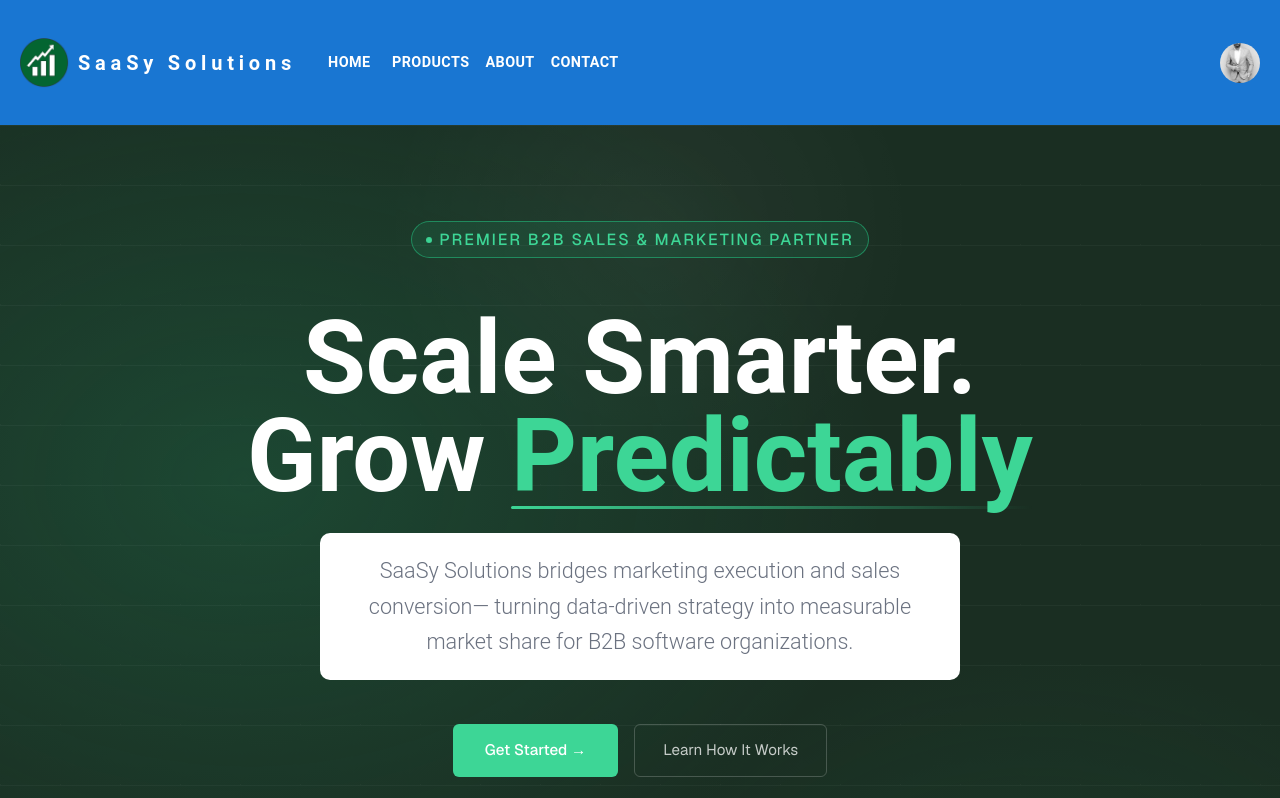
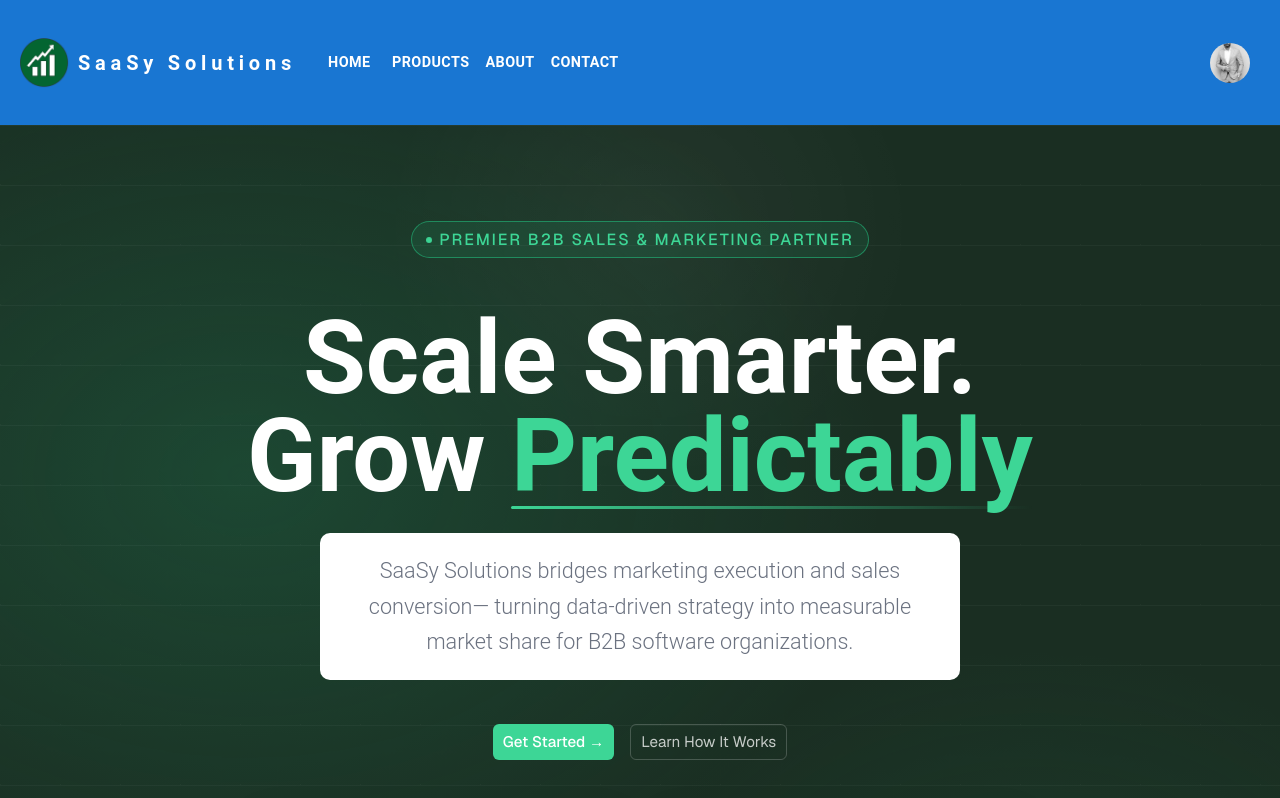
Before and after one commit to SurfBDeployments/SaasySolutions, a Next.js app: page / in a window 1280 px wide. Shown: the top 798 px of the page. Built offline with nearby package versions, Linux system fonts and the light colour scheme.

Commit message:
style changes and spacing

```diff
--- a/app/products/weather/page.tsx
+++ b/app/products/weather/page.tsx
@@ -56,7 +56,7 @@ export default function WeatherProductsPage() {
             <h1 className="max-w-m text-4xl font-semibold leading-10 tracking-tight text-black dark:text-cyan-800" style={{ textAlign: "left" }}>Products</h1>
 
             <h2 className="max-w-m text-4xl font-semibold leading-10 tracking-tight text-black dark:text-cyan-800" style={{ textAlign: "left" }}><Link href="/products">Data Visualizations</Link> | <Link href="/news">News APIs</Link> | Weather APIs</h2>
-            <h3 className="max-w-m text-2xl font-condensed-light leading-relaxed" style={{ marginBottom: '20px' }}>Showing weather data  for Raleigh using an API endpoint done in Python running on FastAPI framework.</h3>
+            <h3 className="max-w-m text-2xl font-condensed-light leading-relaxed" style={{ marginBottom: '20px' }}>Showing weather data  for Raleigh, NC using an API endpoint done in Python running on FastAPI framework.</h3>
             <p className="text-sm text-emerald-400 font-mono mt-1">📍 Station Active (UTC Offset: {weather.location?.utc_offset_seconds}s)</p>
 
           <div className="text-left sm:text-right text-xs text-slate-400 font-mono space-y-0.5">
@@ -105,24 +105,24 @@ export default function WeatherProductsPage() {
                 <div className="space-y-3.5 text-sm font-mono">
                   {/* FIX: Wind gusts mapped to weather.current.wind_gusts_10m and changed unit to mph */}
                   <div className="flex justify-between border-b border-slate-800/60 pb-2">
-                    <span className="text-slate-400">💨 Wind Gusts</span>
-                    <span className="text-white font-bold">{weather.current.wind_gusts_10m?.toFixed(1) || "0.0"} mph</span>
+                    <span className="text-slate-400">💨 Wind Gusts </span>
+                    <span className="text-white font-bold"> {weather.current.wind_gusts_10m?.toFixed(1) || "0.0"} mph</span>
                   </div>
                   {/* FIX: Corrected variable key to wind_direction_10m from weather.current */}
                   <div className="flex justify-between border-b border-slate-800/60 pb-2">
-                    <span className="text-slate-400">🧭 Wind Dir.</span>
+                    <span className="text-slate-400">🧭 Wind Dir. </span>
                     <span className="text-white font-bold">{weather.current.wind_direction_10m || "0"}°</span>
                   </div>
                   {/* FIX: Safety fallback for Visibility since it isn't tracked in your current API parameters */}
                   <div className="flex justify-between border-b border-slate-800/60 pb-2">
-                    <span className="text-slate-400">👁️ Visibility</span>
+                    <span className="text-slate-400">👁️ Visibility </span>
                     <span className="text-white font-bold">
                       {weather.current.visibility ? (weather.current.visibility / 1000).toFixed(1) : "10.0"} km
                     </span>
                   </div>
                   {/* FIX: Pointed tracking to current.surface_pressure instead of an unassigned hourly metric */}
                   <div className="flex justify-between">
-                    <span className="text-slate-400">📉 Pressure</span>
+                    <span className="text-slate-400">📉 Pressure </span>
                     <span className="text-white font-bold">{weather.current.surface_pressure?.toFixed(0) || "0"} hPa</span>
                   </div>
                 </div>
--- a/styles/default.css
+++ b/styles/default.css
@@ -376,10 +376,8 @@ button {
   display: flex;
   height: 100%;
   width: auto;
-  padding-top: 5px;
-  padding-bottom: 5px;
-  padding-right: 10px;
-  padding-left: 10px;
+  padding: 5px 10px!important;
+
 }
 
 h5 {
```
